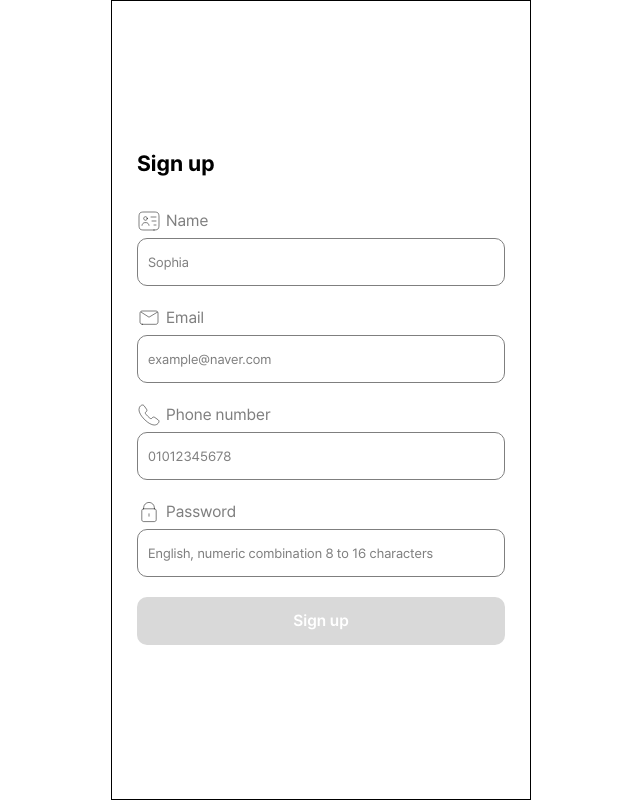
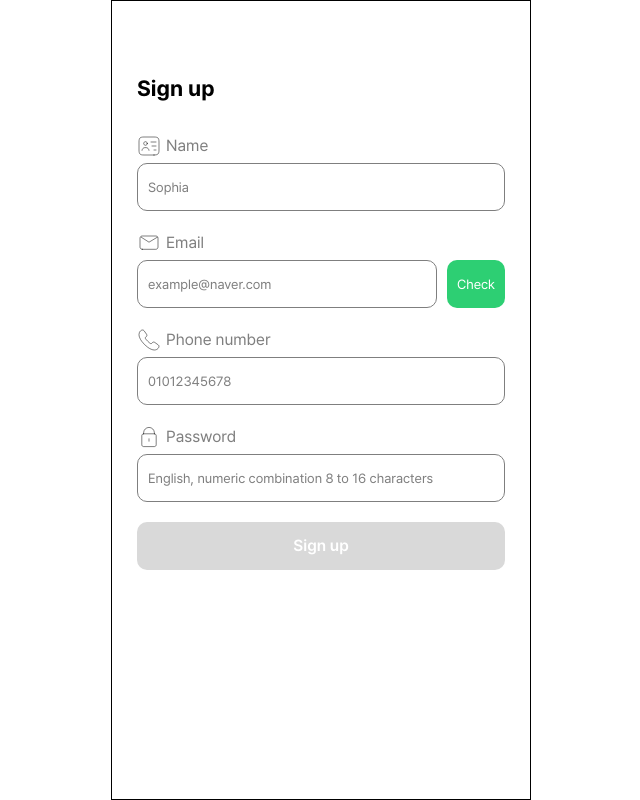
Before and after one commit to nakyeongg/Ecovel-frontend, a React (Create React App) app: page /signup in a window 1280 px wide. Shown: the whole page, without its empty margins (319-959 px from the left). Built offline with nearby package versions, Linux system fonts and the light colour scheme.

Commit message:
Feat: 회원가입 및 로그인 api 연결

```diff
--- a/package.json
+++ b/package.json
@@ -3,6 +3,7 @@
   "version": "0.1.0",
   "private": true,
   "dependencies": {
+    "@react-google-maps/api": "^2.20.6",
     "@testing-library/dom": "^10.4.0",
     "@testing-library/jest-dom": "^6.6.3",
     "@testing-library/react": "^16.3.0",
--- /dev/null
+++ b/src/apis/mainAxios.js
@@ -0,0 +1,20 @@
+import axios from "axios";
+
+const mainAxios = axios.create({
+    baseURL: 'https://backend-app-164286058526.us-central1.run.app',
+});
+
+mainAxios.interceptors.request.use(
+    (config) => {
+        const csrftoken = localStorage.getItem('csrftoken');
+        if (csrftoken) {
+        config.headers["X-CSRFToken"] = csrftoken;
+        }
+        return config;
+    },
+    (error) => {
+        return Promise.reject(error);
+    }
+);
+
+export default mainAxios;
--- a/src/components/main/GrowthLog.jsx
+++ b/src/components/main/GrowthLog.jsx
@@ -20,6 +20,7 @@ export const GrowthLog = () => {
 const Wrapper = styled.div`
     height: 150px;
     width: 100%;
+    margin-top: 30px;
     margin-bottom: 20px;
     display: flex;
     align-items: flex-end;
--- a/src/pages/mainPage/MainPage.styeld.js
+++ b/src/pages/mainPage/MainPage.styeld.js
@@ -6,7 +6,7 @@ export const ButtonWrapper = styled.div`
     height: 280px;
     width: 100%;
     gap: 15px;
-    margin-top: 15px;
+    margin-top: 20px;
 `
 
 export const ColumnWrapper = styled.div`
--- a/src/pages/travelPage/TravelDetailPage.styled.js
+++ b/src/pages/travelPage/TravelDetailPage.styled.js
@@ -1,9 +1,9 @@
 import styled from "styled-components";
 
 export const Title = styled.h1`
-    font-size: 20px;
+    font-size: 22px;
     font-family: ${({ theme }) =>
-    theme.fonts.PretendardMedium["font-family"]};
+    theme.fonts.PretendardSemiBold["font-family"]};
 `
 
 export const Image = styled.img`
@@ -21,7 +21,8 @@ export const Day = styled.h3`
 `
 
 export const PlaceWrapper = styled.div`
-    background-color: #F3F3F3;
+    background-color: #F7F7F7;
+    border: 1px solid #D9D9D9;
     border-radius: 15px;
     width: 100%;
     padding: 15px 20px;
--- a/src/pages/userPage/LoginPage.jsx
+++ b/src/pages/userPage/LoginPage.jsx
@@ -6,11 +6,14 @@ import { GreyButton } from '../../components/GreyButton';
 import miniLogo from '../../assets/images/miniLogo.png';
 import emailIcon from '../../assets/icons/user/email.svg';
 import passwordIcon from '../../assets/icons/user/password.svg';
+import mainAxios from '../../apis/mainAxios';
+import { useNavigate } from 'react-router-dom';
 
 const LoginPage = () => {
     const [email, setEmail] = useState('');
     const [password, setPassword] = useState('');
     const [disable, setDisable] = useState(true);
+    const navigate = useNavigate();
 
     const handleEmail = (event) => {
         setEmail(event.target.value)
@@ -18,6 +21,20 @@ const LoginPage = () => {
 
     const handlePassword = (event) => {
         setPassword(event.target.value)
+    }
+
+    const handleLogin = async () => {
+        try {
+            const response = await mainAxios.post('api/users/login', {
+                email,
+                password,
+            })
+            console.log('로그인 성공', response);
+            localStorage.setItem('csrftoken', response.data.result.token);
+            navigate('/main');
+        } catch(error) {
+            console.log('로그인 실패', error);
+        }
     }
 
     useEffect(() => {
@@ -45,7 +62,7 @@ const LoginPage = () => {
                         onChange={handlePassword}
                     />
                 </S.InputWrapper>
-                <GreenButton text='Login' disabled={disable} />
+                <GreenButton text='Login' disabled={disable} onClick={handleLogin}/>
                 <GreyButton text='Sign in'/>
             </S.Wrapper>
         </Layout>
--- a/src/pages/userPage/SignupPage.jsx
+++ b/src/pages/userPage/SignupPage.jsx
@@ -6,6 +6,8 @@ import personalCardIcon from '../../assets/icons/user/personalcard.svg';
 import emailIcon from '../../assets/icons/user/email.svg';
 import phoneIcon from '../../assets/icons/user/phone.svg';
 import passwordIcon from '../../assets/icons/user/password.svg';
+import mainAxios from '../../apis/mainAxios';
+import { useNavigate } from 'react-router-dom';
 
 const SignupPage = () => {
     const [name, setName] = useState('');
@@ -13,6 +15,7 @@ const SignupPage = () => {
     const [phoneNumber, setPhoneNumber] = useState('');
     const [password, setPassword] = useState('');
     const [disable, setDisable] = useState(true);
+    const navigate = useNavigate();
 
     const handleName = (event) => {
         setName(event.target.value)
@@ -28,6 +31,32 @@ const SignupPage = () => {
 
     const handlePassword = (event) => {
         setPassword(event.target.value)
+    }
+
+    const checkEmail = async () => {
+        try {
+            const response = await mainAxios.get('api/users/check-email', {
+                params: {email},
+            });
+            console.log(response.data);
+        } catch(error) {
+            alert('다른 이메일을 사용해주세요.')
+        }
+    }
+
+    const handleSignup = async () => {
+        try {
+            const response = await mainAxios.post('api/users/signup', {
+                email,
+                password,
+                nickname: name,
+                phonenumber: phoneNumber,
+            })
+            console.log('회원가입 성공', response);
+            navigate('/login');
+        } catch(error) {
+            console.log('회원가입 에러', error);
+        }
     }
 
     useEffect(() => {
@@ -53,12 +82,15 @@ const SignupPage = () => {
                     <S.Icon src={emailIcon}/>
                     <S.Category>Email</S.Category>
                 </S.CategoryWrapper>
+                <S.EmailInputWrapper>
                     <S.Input
                         placeholder='example@naver.com'
                         value={email}
                         onChange={handleEmail}
                         type='email'
                     />
+                    <S.EmailButton onClick={checkEmail}>Check</S.EmailButton>
+                </S.EmailInputWrapper>
             </S.Container>
             <S.Container>
                 <S.CategoryWrapper>
@@ -84,7 +116,7 @@ const SignupPage = () => {
                     type='password'
                 />
             </S.Container>
-            <GreenButton text='Sign up' disabled={disable} />
+            <GreenButton text='Sign up' disabled={disable} onClick={handleSignup}/>
         </Layout>
     )
 }
--- a/src/pages/userPage/SignupPage.styled.js
+++ b/src/pages/userPage/SignupPage.styled.js
@@ -4,7 +4,6 @@ export const Title = styled.h1`
     font-family: ${({ theme }) =>
     theme.fonts.PretendardBold["font-family"]};
     font-size: 22px;
-    margin-top: 75px;
     margin-bottom: 30px;
     width: 100%;
 `
@@ -27,7 +26,6 @@ export const Icon = styled.img`
     width: 24px;
     height: 24px;
     margin-right: 5px;
-
 `
 
 export const Category = styled.h4`
@@ -47,3 +45,16 @@ export const Input = styled.input`
         color: #7F7F7F;
     }
 `
+
+export const EmailInputWrapper = styled.div`
+    display: flex;
+    width: 100%;
+    gap: 10px;
+`
+
+export const EmailButton = styled.button`
+    background-color: #2DCF73;
+    color: #FFFFFF;
+    padding: 0 10px;
+    border-radius: 10px;
+`
```
Also changed, not shown: src/apis/aiAxios.js (added, +20 -0 lines), src/apis/aiAxios2.js (added, +20 -0 lines), src/apis/axiosInstance.js (deleted), 1 other file (tests, documents, lock files or other folders). Lines whose indentation alone changed are shown as unchanged.
